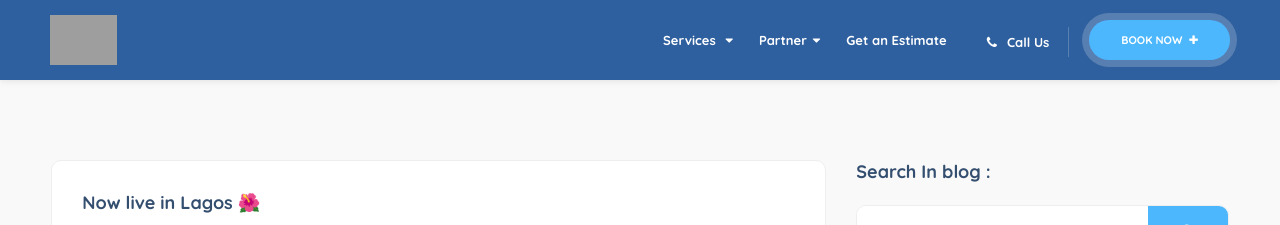
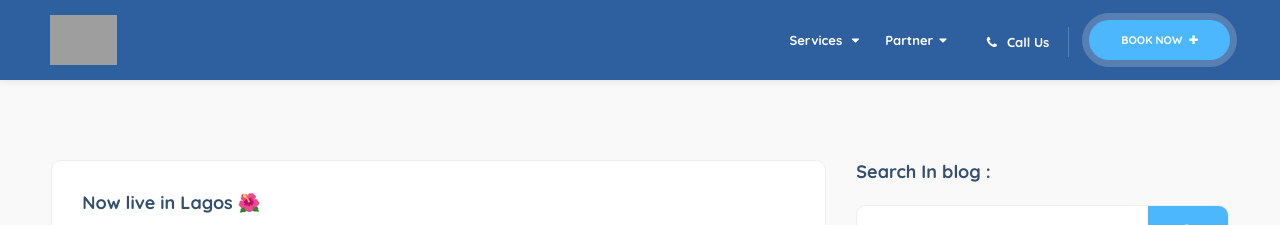
Before and after one commit to movingblog/Final, a Jekyll site: the page built from _posts/2019-03-23-Welcome-Lagos.md, in a window 1280 px wide. Shown: the top 225 px of the page. Built offline with Jekyll 4.4.1, drawn with Linux system fonts in a browser that asks for light colours; grey boxes are pictures that could not be loaded.

Commit message:
changes in the navbar

```diff
--- a/_layouts/Home.html
+++ b/_layouts/Home.html
@@ -79,7 +79,7 @@
                                     <li><a href="https://packmyload.com/partner">Partner With Us</a></li>
                                     <li><a href="https://packmyload.com/become_a_packer">Become a Pacman</a></li>
                                 </ul></li>
-                            <li><a href="https://packmyload.com/book">Get an Estimate</a></li>
+                            <!--<li><a href="https://packmyload.com/book">Get an Estimate</a></li>-->
 
                         </ul>
                     </nav>
```
